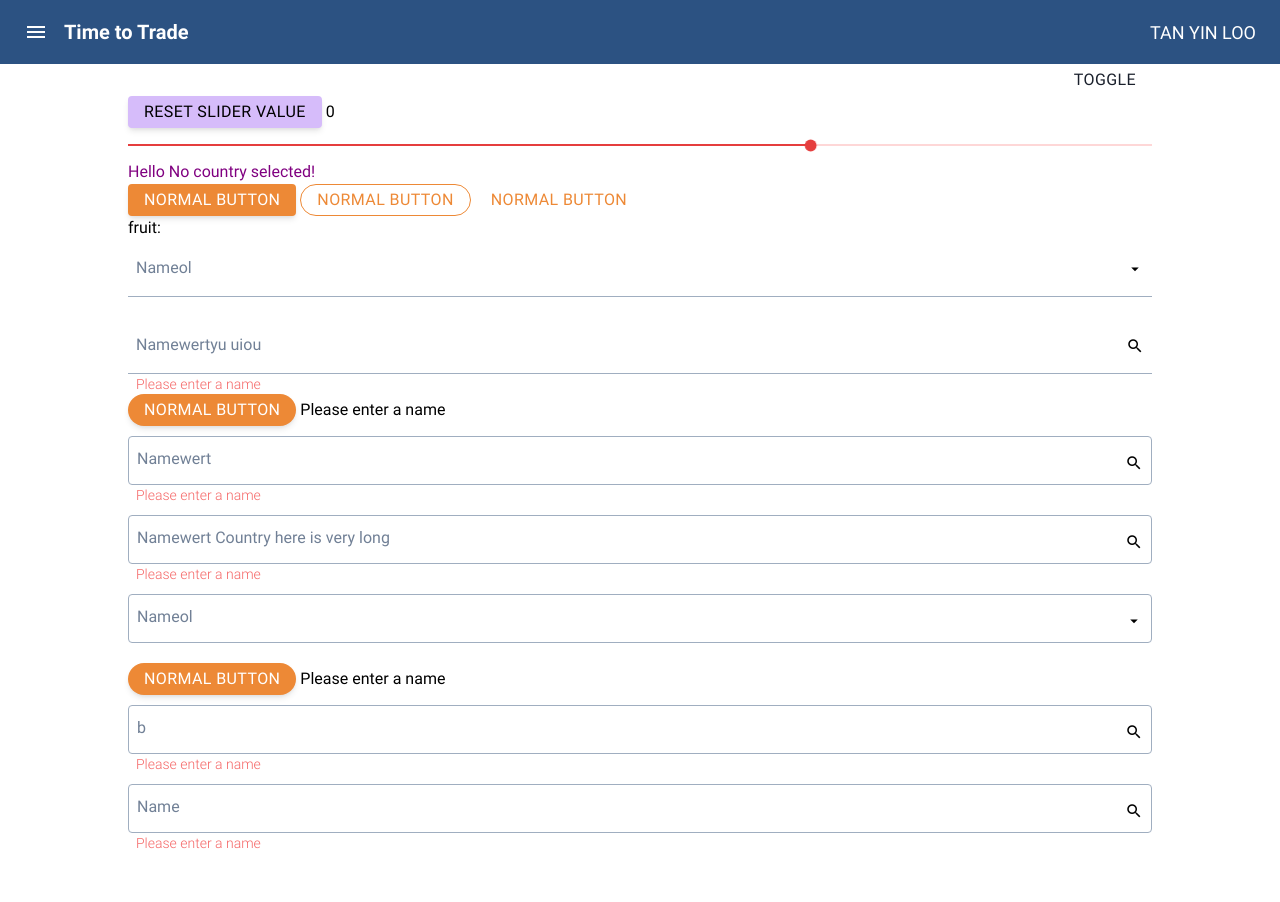
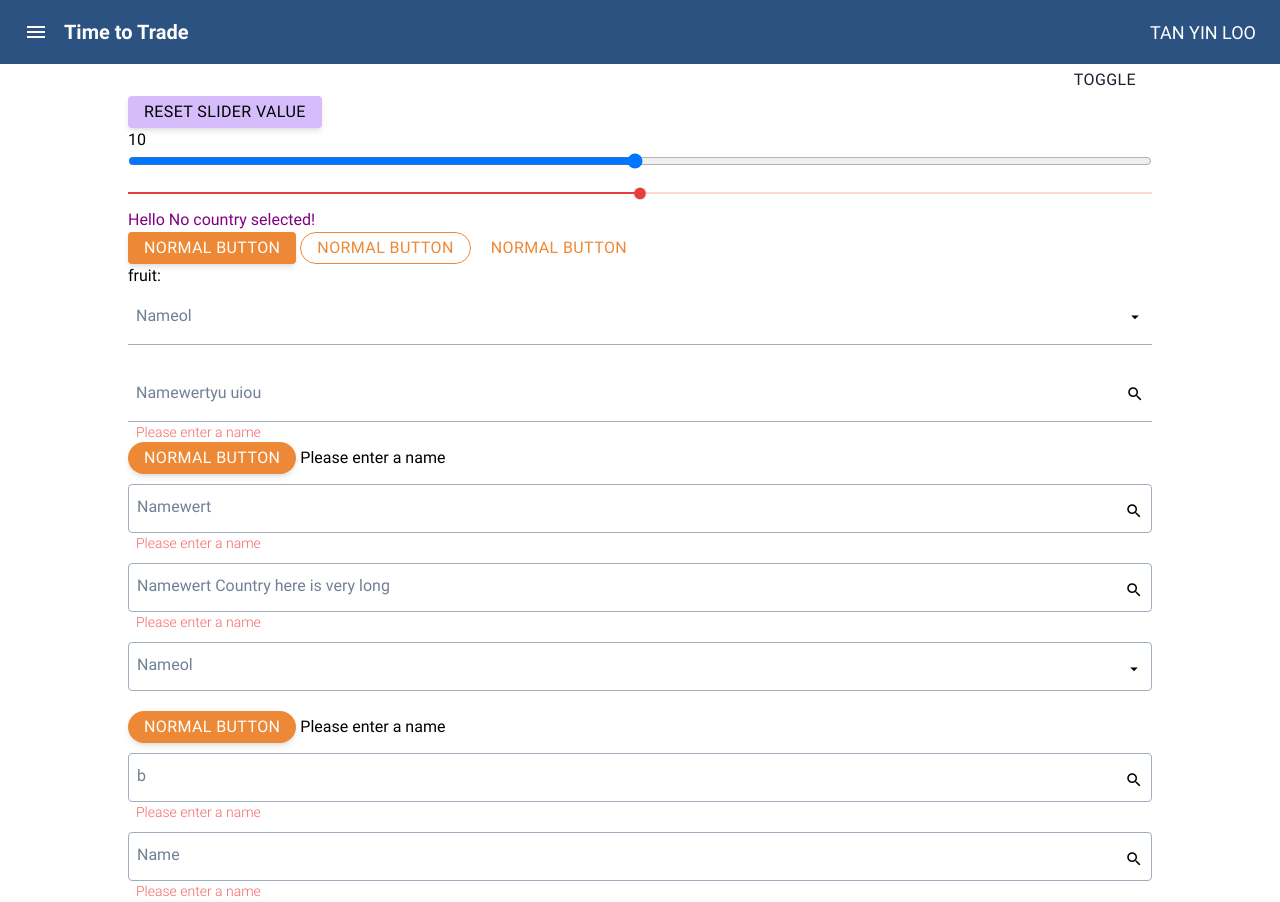
Before and after one commit to tianhai82/crm, a Svelte app in the folder crm-web/: page / in a window 1280 px wide. Before the commit the page ends 864 px from the top, so only its background shows below. Built offline with nearby package versions, Linux system fonts and the light colour scheme; a web font is replaced by a local one.

Commit message:
implement step in slider

```diff
--- a/crm-web/src/App.svelte
+++ b/crm-web/src/App.svelte
@@ -11,7 +11,7 @@
   export let name = "";
   let countrySelected = {};
   let error = "";
-  let sliderValue = 0;
+  let sliderValue = 10;
   $: if (name.trim().length === 0) {
     error = "Please enter a name";
   } else {
@@ -56,11 +56,11 @@
         Menu
       </h3>
       <ul class="">
-        <li
+        <li on:click|preventDefault
           class="px-4 py-3 hover:bg-gray-200 text-gray-800 text-sm tracking-wide">
           Stock Analysis
         </li>
-        <li
+        <li on:click|preventDefault
           class="px-4 py-3 hover:bg-gray-200 text-gray-800 text-sm tracking-wide">
           Subscriptions
         </li>
@@ -75,17 +75,29 @@
       Toggle
     </Button>
   </div>
-  <Button on:click={() => (sliderValue = 0)} bgColor="bg-purple-300">
+  <Button on:click={() => (sliderValue = 10)} bgColor="bg-purple-300">
     Reset Slider Value
   </Button>
+  <div>
     {sliderValue}
+    <input
+      class="w-full"
+      bind:value={sliderValue}
+      type="range"
+      min="9"
+      max="11"
+      step="0.03" />
+
     <Slider
-    min={-20}
-    max={10}
+      min={9}
+      max={11}
+      step={0.03}
       bind:value={sliderValue}
       thumbColor="text-red-600"
       trackEmptyColor="bg-red-200"
       trackFilledColor="bg-red-600" />
+  </div>
+
   <h1>
     Hello {countrySelected.name ? countrySelected.name : 'No country selected'}!
   </h1>
--- a/crm-web/src/widgets/Slider.svelte
+++ b/crm-web/src/widgets/Slider.svelte
@@ -10,6 +10,13 @@
   let normalisedValue;
   $: normalisedValue = scaleValue(value, min, max, 0, 1);
 
+  let normalisedStep = undefined;
+  $: if (step != null) {
+    normalisedStep = step / (max - min);
+  } else {
+    normalisedStep = undefined;
+  }
+
   let width;
   let container;
   let oldVal;
@@ -20,6 +27,7 @@
     if (step == null) {
       return v;
     }
+    return Math.round(v / step) * step;
   }
 
   function scaleValue(v, oldMin, oldMax, newMin, newMax) {
@@ -34,7 +42,7 @@
     if (oldRange <= 0 || newRange <= 0) {
       throw new Error("max should be greater than min");
     }
-    return ((v - oldMin) * newRange) / oldRange + newMin;
+    return +(((v - oldMin) * newRange) / oldRange + newMin).toPrecision(12);
   }
 
   function touchStart(e) {
@@ -49,12 +57,11 @@
     } else if (v > 1) {
       normalisedValue = 1;
     } else {
-      normalisedValue = v;
+      normalisedValue = roundToStep(v, normalisedStep);
     }
     dragStartX = e.touches[0].screenX;
     oldVal = normalisedValue;
-    const scaledV = scaleValue(normalisedValue, 0, 1, min, max);
-    value = roundToStep(scaledV, step);
+    value = scaleValue(normalisedValue, 0, 1, min, max);
     mousedown = true;
   }
   function touchMove(e) {
@@ -71,10 +78,9 @@
     } else if (v > 1) {
       normalisedValue = 1;
     } else {
-      normalisedValue = v;
+      normalisedValue = roundToStep(v, normalisedStep);
     }
-    const scaledV = scaleValue(normalisedValue, 0, 1, min, max);
-    value = roundToStep(scaledV, step);
+    value = scaleValue(normalisedValue, 0, 1, min, max);
   }
 
   function dragStart(e) {
@@ -86,13 +92,12 @@
     } else if (v > 1) {
       normalisedValue = 1;
     } else {
-      normalisedValue = v;
+      normalisedValue = roundToStep(v, normalisedStep);
     }
     dragStartX = e.screenX;
     oldVal = normalisedValue;
     mousedown = true;
-    const scaledV = scaleValue(normalisedValue, 0, 1, min, max);
-    value = roundToStep(scaledV, step);
+    value = scaleValue(normalisedValue, 0, 1, min, max);
   }
   function dragging(e) {
     if (e.pressure === 0) {
@@ -109,10 +114,9 @@
     } else if (v > 1) {
       normalisedValue = 1;
     } else {
-      normalisedValue = v;
+      normalisedValue = roundToStep(v, normalisedStep);
     }
-    const scaledV = scaleValue(normalisedValue, 0, 1, min, max);
-    value = roundToStep(scaledV, step);
+    value = scaleValue(normalisedValue, 0, 1, min, max);
   }
   function dragEnd(e) {
     mousedown = false;
```
Lines whose indentation alone changed are shown as unchanged.
